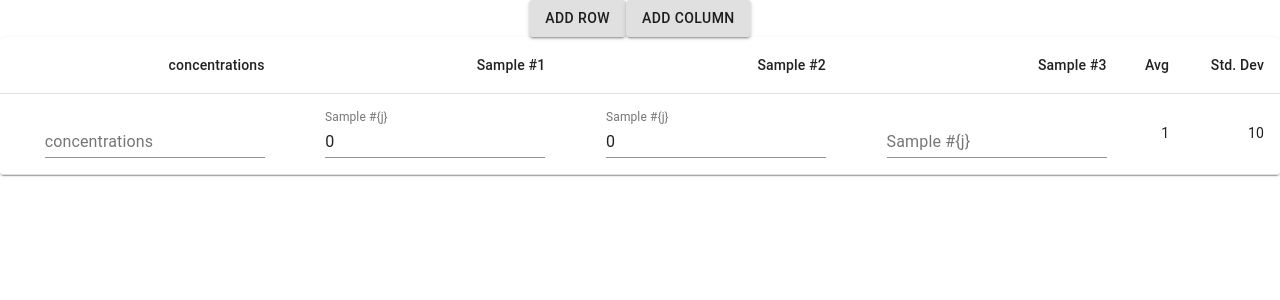
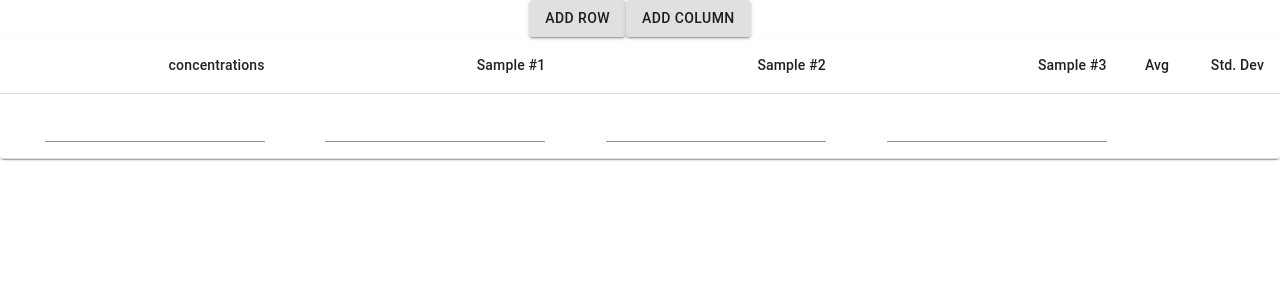
Before and after one commit to abxsantos/validawaree-frontend, a React (Create React App) app: page / in a window 1280 px wide. Shown: the top 300 px of the page. Built offline with nearby package versions, Linux system fonts and the light colour scheme.

Commit message:
Create UPD_SAMPLE_VALUE action

```diff
--- a/src/actions/index.js
+++ b/src/actions/index.js
@@ -1,12 +1,22 @@
 // action types
 export const INC_ROW = 'INC_ROW';
 export const INC_COLUMN = 'INC_COLUMN';
+export const UPD_SAMPLE_VALUE = 'UPD_SAMPLE_VALUE';
 
 // action creators
 export const incRow = () => ({
-  type: INC_ROW
+  type: INC_ROW,
 });
 
 export const incColumn = () => ({
-  type: INC_COLUMN
+  type: INC_COLUMN,
 });
+
+export function updateSampleValue(updatedValue, row, column) {
+  return {
+    type: UPD_SAMPLE_VALUE,
+    updatedValue: updatedValue,
+    row: row,
+    column: column,
+  }
+};
--- a/src/components/table/SamplesTable.js
+++ b/src/components/table/SamplesTable.js
@@ -1,5 +1,6 @@
 import React from "react";
 import { connect } from "react-redux";
+
 import { makeStyles } from "@material-ui/core/styles";
 import Table from "@material-ui/core/Table";
 import TableBody from "@material-ui/core/TableBody";
@@ -8,7 +9,9 @@ import TableContainer from "@material-ui/core/TableContainer";
 import TableHead from "@material-ui/core/TableHead";
 import TableRow from "@material-ui/core/TableRow";
 import Paper from "@material-ui/core/Paper";
-import TextField from '@material-ui/core/TextField';
+import Input from '@material-ui/core/Input';
+
+import { updateSampleValue } from '../../actions';
 
 const useStyles = makeStyles({
   table: {
@@ -35,8 +38,8 @@ function SamplesTable({rows, columns, data, concentrations, averages, stdDeviati
   );
 }
 
-function handleChange(event, id) {
-  console.log(id);
+function handleChange(event, row, column) {
+  updateSampleValue(event.target.value, row, column);
 }
 
 const mapStateToProps = (state) => ({
@@ -48,10 +51,16 @@ const mapStateToProps = (state) => ({
   stdDeviations: state.samples.stdDeviations,
 });
 
+const mapDispatchToProps = dispatch => {
+  return {
+    updateSampleValue: (updatedValue, row, column) => {dispatch(updateSampleValue(updatedValue, row, column))}
+  }
+}
+
 function buildColumns(columns) {
   let items = [];
   for (let i = 1; i <= columns; ++i) {
-    items.push(<TableCell align="right">Sample #{i}</TableCell>)
+    items.push(<TableCell key={`head-${i}`} align="right">Sample #{i}</TableCell>)
   }
   return items;
 }
@@ -60,15 +69,15 @@ function buildRows(rows, columns, data, concentrations, averages, stdDeviations)
   let rowItems = [];
   for (let i = 0; i < rows; ++i) {
     let items = [];
-    items.push(<TableCell align="right"><TextField id="standard-basic" label="concentrations" defaultValue={concentrations[i]}/></TableCell>);
-    for (let j = 1; j <= columns; ++j) {
-      items.push(<TableCell align="right"><TextField id="standard-basic" label="Sample #{j}" defaultValue={data[i][j]} onChange={(e) => handleChange(e, "swqjekqwj")}/></TableCell>);
+    items.push(<TableCell key={`concentration-${i}`} align="right"><Input label="concentrations" value={concentrations[i]}/></TableCell>);
+    for (let j = 0; j < columns; ++j) {
+      items.push(<TableCell key={`sample-${i}${j}`} align="right"><Input label={`Sample ${j}`} onChange={(e) => handleChange(e, i, j)}/></TableCell>);
     }
-    items.push(<TableCell align="right">{averages[i]}</TableCell>);
-    items.push(<TableCell align="right">{stdDeviations[i]}</TableCell>);
-    rowItems.push(<TableRow>{items}</TableRow>);
+    items.push(<TableCell key={`avg-${i}`} align="right">{averages[i]}</TableCell>);
+    items.push(<TableCell key={`stddev-${i}`} align="right">{stdDeviations[i]}</TableCell>);
+    rowItems.push(<TableRow key={`row-${i}`}>{items}</TableRow>);
   }
   return rowItems;
 }
 
-export default connect(mapStateToProps)(SamplesTable);
+export default connect(mapStateToProps, mapDispatchToProps)(SamplesTable);
--- a/src/reducers/index.js
+++ b/src/reducers/index.js
@@ -1,13 +1,13 @@
 import { combineReducers } from "redux";
-import { INC_ROW, INC_COLUMN } from "../actions";
+import { INC_ROW, INC_COLUMN, UPD_SAMPLE_VALUE } from "../actions";
 
 const initialState = {
   numRows: 1,
   numColumns: 3,
   data: [[0, 0, 0]],
   concentrations: [undefined],
-  averages: [1],
-  stdDeviations: [10],
+  averages: [undefined],
+  stdDeviations: [undefined],
 };
 
 const addRow = (columns, data) => {
@@ -22,6 +22,12 @@ const addColumn = (rows, columns, data) => {
   return data;
 }
 
+const updateValue = (action, state) => {
+  console.log(action);
+  console.log(state);
+  return state.data
+}
+
 const samples = (state = initialState, action) => {
   switch (action.type) {
     case INC_ROW:
@@ -32,12 +38,17 @@ const samples = (state = initialState, action) => {
         concentrations: state.concentrations.concat(undefined),
         averages: state.averages.concat(undefined),
         stdDeviations: state.stdDeviations.concat(undefined),
-      }
+      };
     case INC_COLUMN:
       return {
         ...state,
         numColumns: state.numColumns + 1,
         data: addColumn(state.numRows, state.numColumns + 1, [...state.data]),
+      };
+    case UPD_SAMPLE_VALUE:
+      return {
+        ...state,
+        data: updateValue(action, [...state])
       };
     default:
       return state;
@@ -45,7 +56,6 @@ const samples = (state = initialState, action) => {
 };
 
 
-
 export default combineReducers({
   samples,
 });
```
